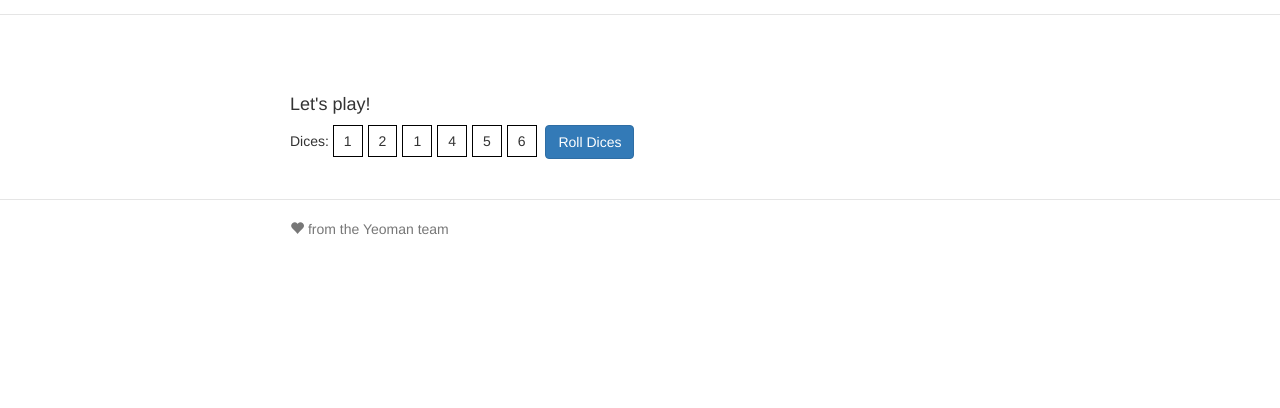
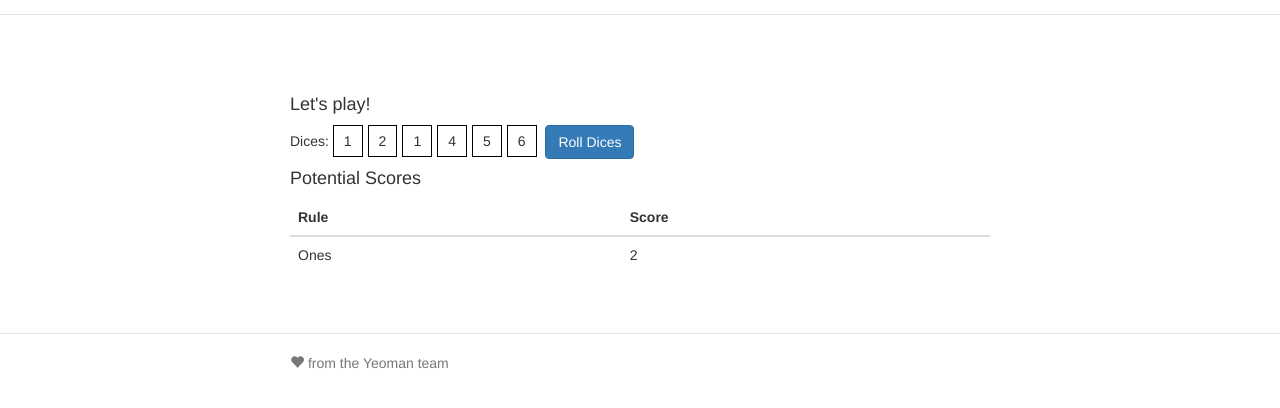
Before and after one commit to ChrisCinelli/stanfordAngularJs, a website: page app/index.html in a window 1280 px wide. Shown: the part 58-466 px from the top of the page. Drawn offline with nearby package versions, Linux system fonts and the light colour scheme; some packages are replaced by stand-ins of ours; files that its build step writes are made by us from their sources.

Commit message:
Add rule display

```diff
--- a/app/scripts/controllers/main.js
+++ b/app/scripts/controllers/main.js
@@ -19,15 +19,9 @@ angular.module('yahtzeeApp')
         $scope.dices = dices;
     }
 
-    var rules = [
+    $scope.rules = [
       //https://developer.mozilla.org/en-US/docs/Web/JavaScript/Reference/Global_Objects/Array/Reduce
-      {name: 'one', compute: function(dices){return dices.reduce(function(sum, el){return sum + (el == 1 ? 1 : 0)}, 0)}},
+      {name: 'Ones', compute: function(dices){return dices.reduce(function(sum, el){return sum + (el == 1 ? 1 : 0)}, 0)}},
     ];
 
-    //Just for debug:
-    for (var i in rules) {
-        var rule = rules[i];
-        console.log(rule.name, rule.compute($scope.dices));
-    }
-
   }]);
--- a/app/views/main.html
+++ b/app/views/main.html
@@ -5,4 +5,20 @@
   <div class="dice" ng-repeat="dice in dices track by $index">{{dice}}</div>
   <button class="btn btn-primary" ng-click="roll()">Roll Dices</button>
 
+  <h4>Potential Scores</h4>
+  <table class="table table-hover">
+    <thead>
+      <tr>
+        <th>Rule</th>
+        <th>Score</th>
+      </tr>
+    </thead>
+    <tbody>
+      <tr ng-repeat="rule in rules">
+        <td>{{rule.name}}</td>
+        <td>{{rule.compute(dices)}}</td>
+      </tr>
+    </tbody>
+  </table>
+
 </div>
```
